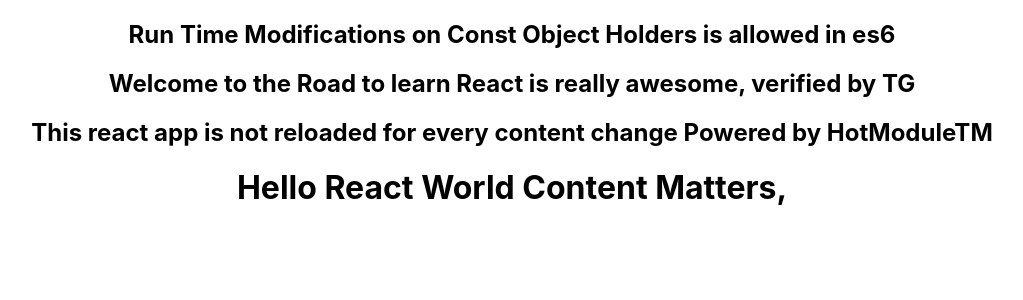
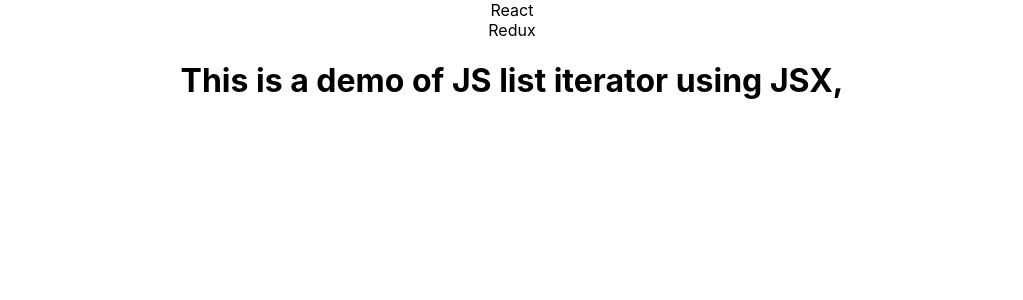
Before and after one commit to Tarun047/LearnReact, a React (Create React App) app: page / in a window 1280 px wide. Shown: the top 300 px of the page, without its empty margins (128-1151 px from the left). Built offline with nearby package versions, Linux system fonts and the light colour scheme.

Commit message:
Usage of JSX Within JSX, demo of list iterator, syntax to display list of dicts

```diff
--- a/src/App.js
+++ b/src/App.js
@@ -4,15 +4,27 @@
 
 class App extends Component {
   render() {
-  	var message = "Welcome to the Road to learn React is really awesome, verified by TG";
-  	const dict = {text:'Sample Text Declarations'};
-  	dict.text = 'Run Time Modifications on Const Object Holders is allowed in es6';
-    let message2  = "This react app is not reloaded for every content change\nPowered by HotModuleTM";
+  	const list = [{
+      title:'React',
+      url:'https://reactjs.org/',
+      author:'Jordan Walke',
+      num_comments:3,
+      points:4,
+      objectId:0,
+    },
+    {
+      title:'Redux',
+      url:'https://redux.js.org/',
+      author:'Dan Abramov, Andrew Clark',
+      num_comments:2,
+      points:5,
+      objectId:1,
+    },]
     return (
       <div className="App">
-      	<h2>{dict.text}</h2>
-        <h2>{message}</h2>
-        <h2>{message2}</h2>
+      {list.map(function(item){
+        return <div>{item.title}</div>;
+      })}
       </div>
     );
   }
--- a/src/index.js
+++ b/src/index.js
@@ -5,7 +5,7 @@
 import * as serviceWorker from './serviceWorker';
 
 ReactDOM.render(<App />, document.getElementById('root'));
-ReactDOM.render(<h1>Hello React World Content Matters,</h1>,document.getElementById('samplepage'));
+ReactDOM.render(<h1>This is a demo of JS list iterator using JSX,</h1>,document.getElementById('samplepage'));
 
 // If you want your app to work offline and load faster, you can change
 // unregister() to register() below. Note this comes with some pitfalls.
```
